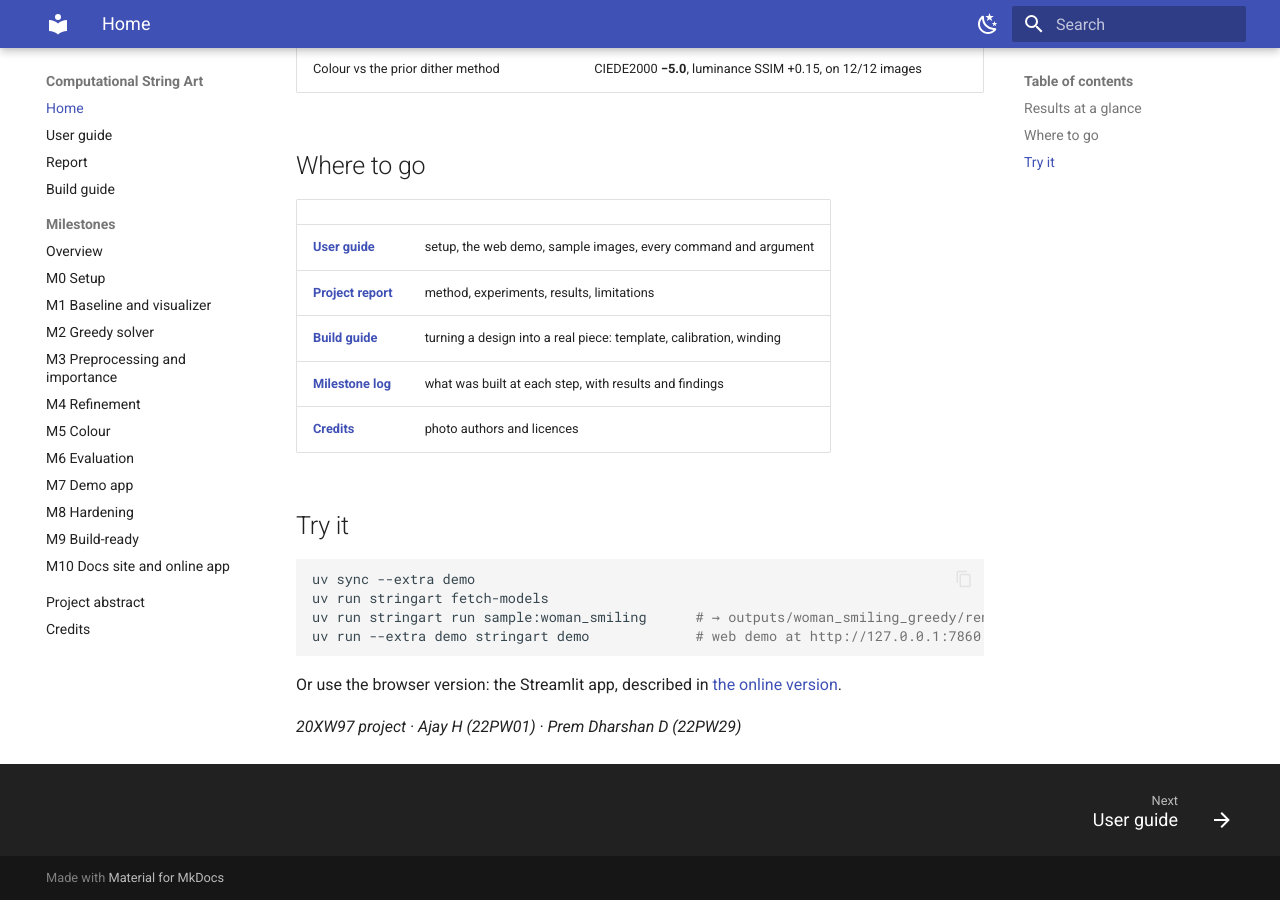
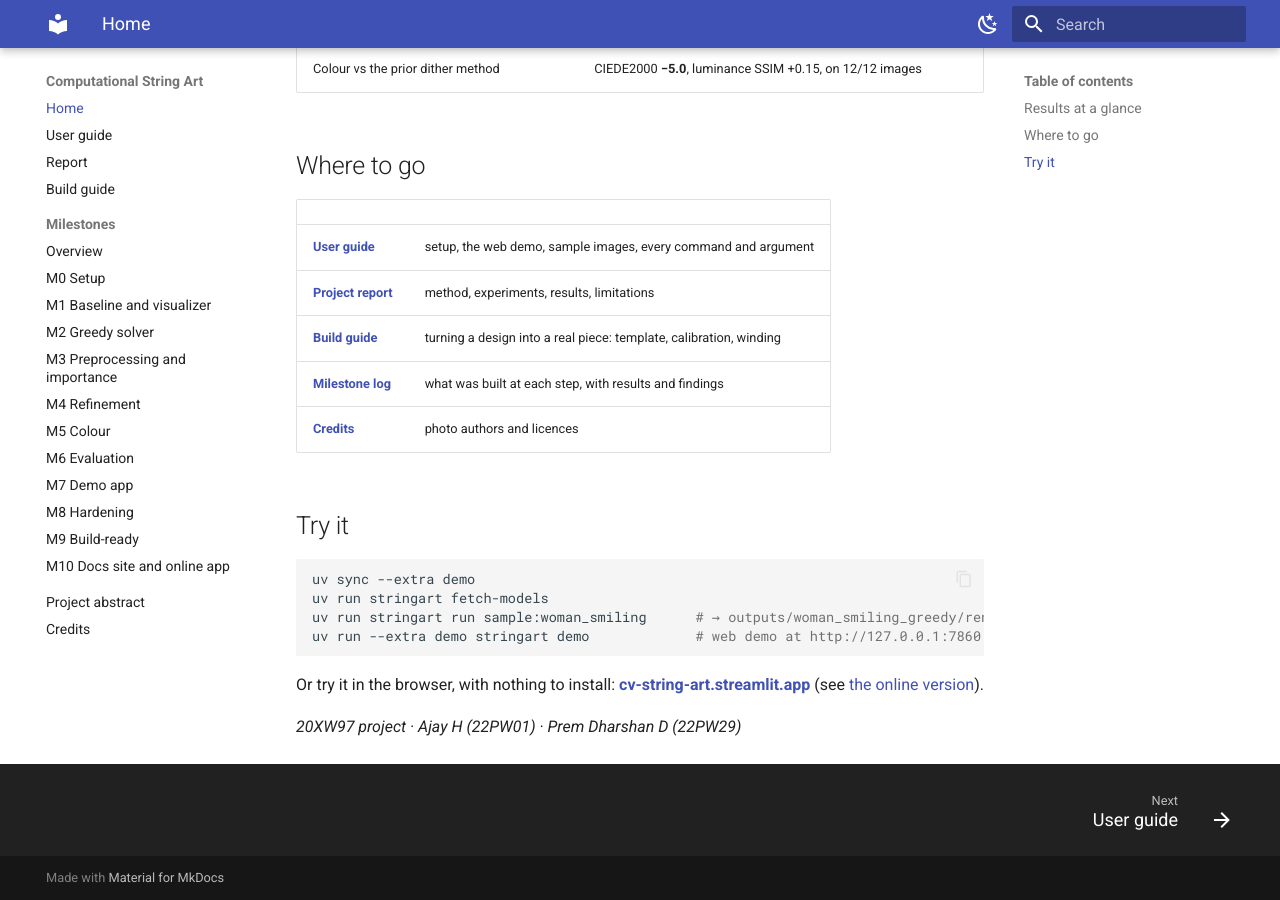
Before and after one commit to Prem-Dharshan/string-art, an MkDocs documentation site: the page built from docs/index.md, in a window 1280 px wide and 900 px high, scrolled down 856 px. Built offline with MkDocs 1.6.1 and Material for MkDocs 9.7.7, drawn with Linux system fonts in a browser that asks for light colours.

Commit message:
Link the live Streamlit app from the README, docs home, guide and M10
Co-Authored-By: Claude Opus 5.5 <noreply@anthropic.com>

````diff
--- a/docs/index.md
+++ b/docs/index.md
@@ -40,7 +40,7 @@ uv run stringart run sample:woman_smiling      # → outputs/woman_smiling_greed
 uv run --extra demo stringart demo             # web demo at http://127.0.0.1:7860
 ```
 
-Or use the browser version: the Streamlit app, described in
-[the online version](guide.md#the-online-version-streamlit).
+Or try it in the browser, with nothing to install: **[cv-string-art.streamlit.app](https://cv-string-art.streamlit.app/)**
+(see [the online version](guide.md#the-online-version-streamlit)).
 
 *20XW97 project · Ajay H (22PW01) · Prem Dharshan D (22PW29)*
````
Also changed, not shown: README.md (+2 -2 lines), docs/guide.md (+2 -2 lines), docs/milestones/M10-publishing.md (+2 -2 lines).
